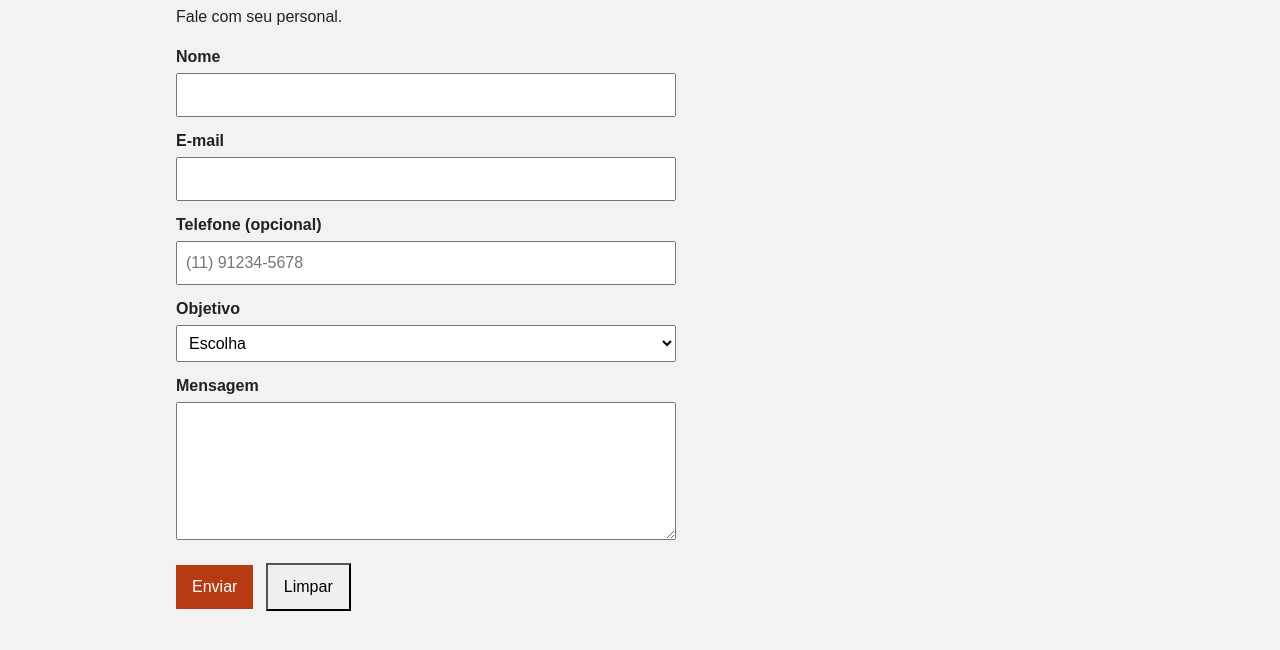
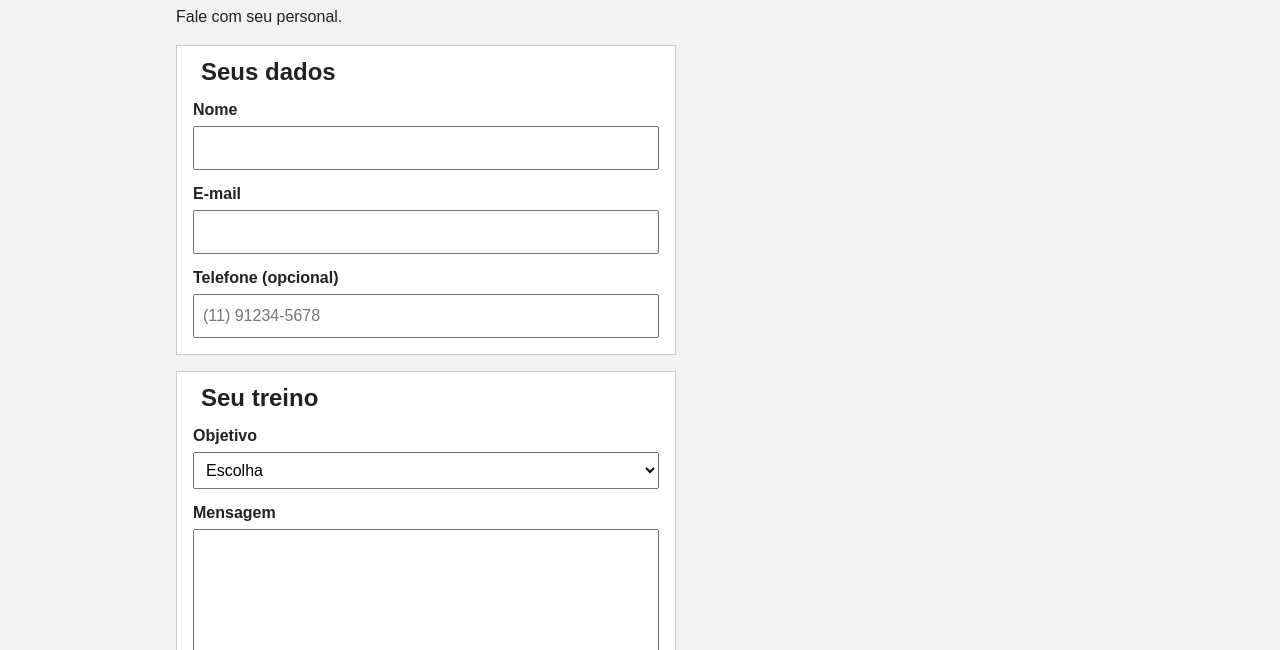
Before and after one commit to thiago536/projeto-integrador-frontend-thiago, a plain HTML site: page contato.html in a window 1280 px wide. Shown: the part 150-800 px from the top of the page. Drawn offline with nearby package versions, Linux system fonts and the light colour scheme.

Commit message:
feat: agrupa formulário de contato com fieldset e valida telefone com pattern
Co-Authored-By: Claude Haiku 5.5 <noreply@anthropic.com>

```diff
--- a/contato.html
+++ b/contato.html
@@ -29,6 +29,9 @@
       <p>Fale com seu personal.</p>
 
       <form action="#" method="post">
+        <fieldset>
+          <legend>Seus dados</legend>
+
           <label for="nome">Nome</label>
           <input type="text" id="nome" name="nome" required>
 
@@ -36,7 +39,12 @@
           <input type="email" id="email" name="email" required>
 
           <label for="telefone">Telefone (opcional)</label>
-        <input type="tel" id="telefone" name="telefone" placeholder="(11) 91234-5678">
+          <input type="tel" id="telefone" name="telefone" placeholder="(11) 91234-5678"
+                 pattern="\(\d{2}\) \d{4,5}-\d{4}" title="Formato: (11) 91234-5678">
+        </fieldset>
+
+        <fieldset>
+          <legend>Seu treino</legend>
 
           <label for="objetivo">Objetivo</label>
           <select id="objetivo" name="objetivo" required>
@@ -49,6 +57,7 @@
 
           <label for="mensagem">Mensagem</label>
           <textarea id="mensagem" name="mensagem" rows="5" required></textarea>
+        </fieldset>
 
         <button type="submit" class="primario">Enviar</button>
         <button type="reset">Limpar</button>
--- a/css/style.css
+++ b/css/style.css
@@ -167,3 +167,15 @@ button {
   padding: 16px;
   font-size: 14px;
 }
+
+fieldset {
+  border: 1px solid #ccc;
+  background-color: white;
+  padding: 8px 16px 16px;
+  margin: 16px 0 0;
+}
+
+legend {
+  font-weight: bold;
+  padding: 0 8px;
+}
```
Lines whose indentation alone changed are shown as unchanged.
